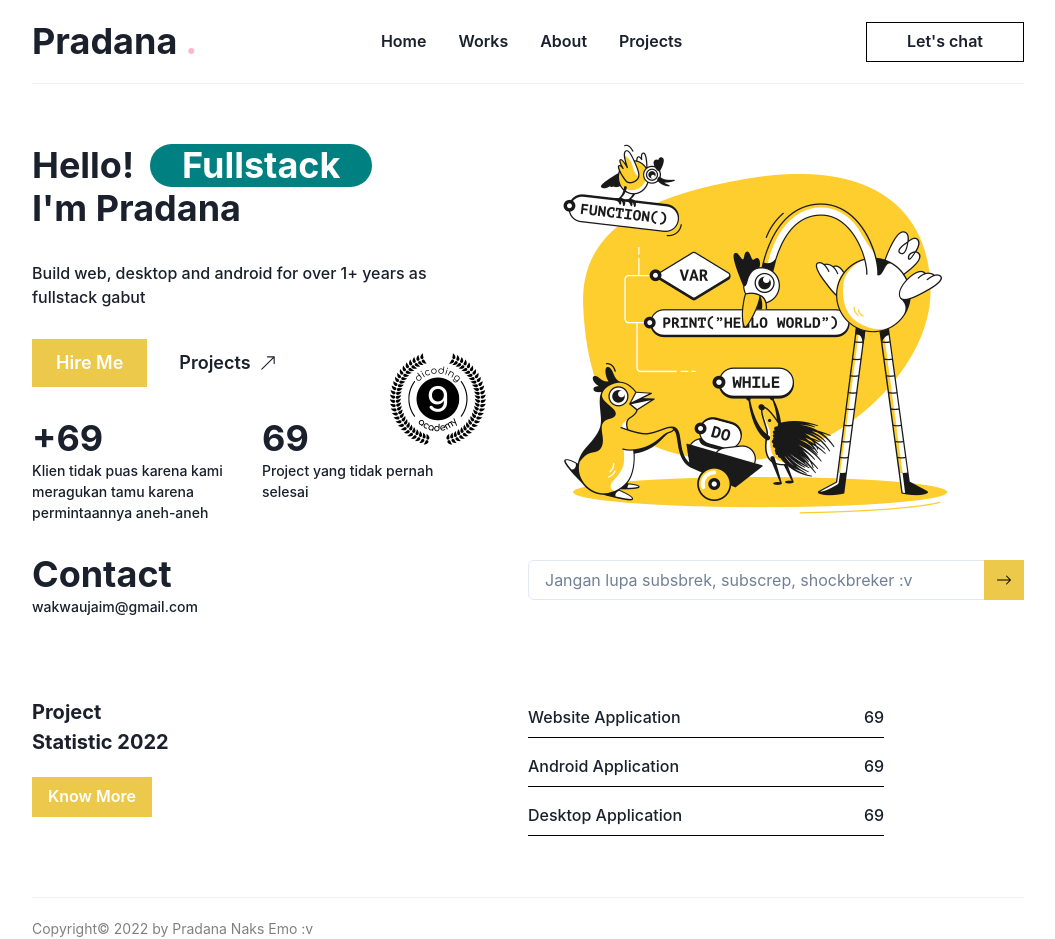
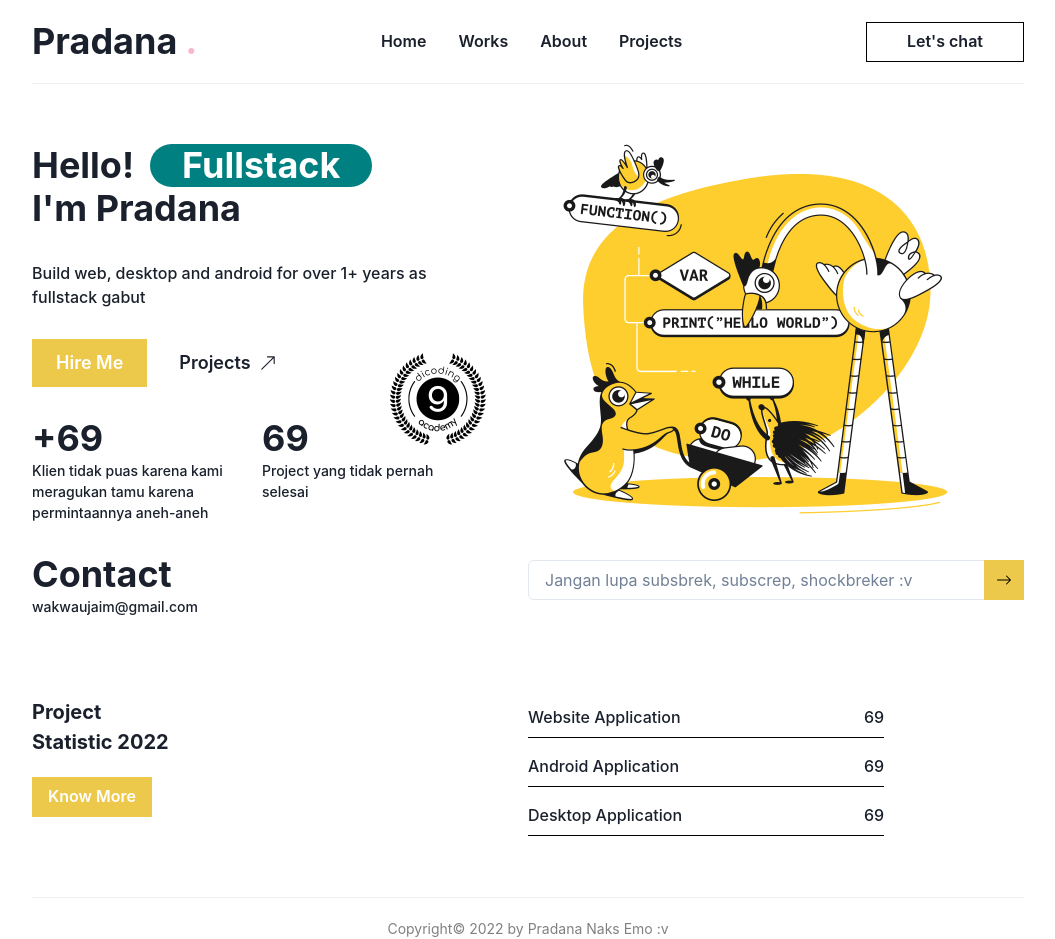
Before and after one commit to pradana-doank/pradana-doank.github.io, a React (Vite) app: page / in a window 1280 px wide. Shown: the whole page, without its empty margins (112-1167 px from the left). Built offline with nearby package versions, Linux system fonts and the light colour scheme.

Commit message:
feat: added footer component

```diff
--- a/src/components/Footer.tsx
+++ b/src/components/Footer.tsx
@@ -4,7 +4,7 @@ const Footer = () => {
   return (
     <Box>
       <Divider my={5} />
-      <Text color="gray" fontSize="sm">
+      <Text color="gray" fontSize="sm" textAlign="center">
         Copyright© 2022 by Pradana Naks Emo :v
       </Text>
     </Box>
```
